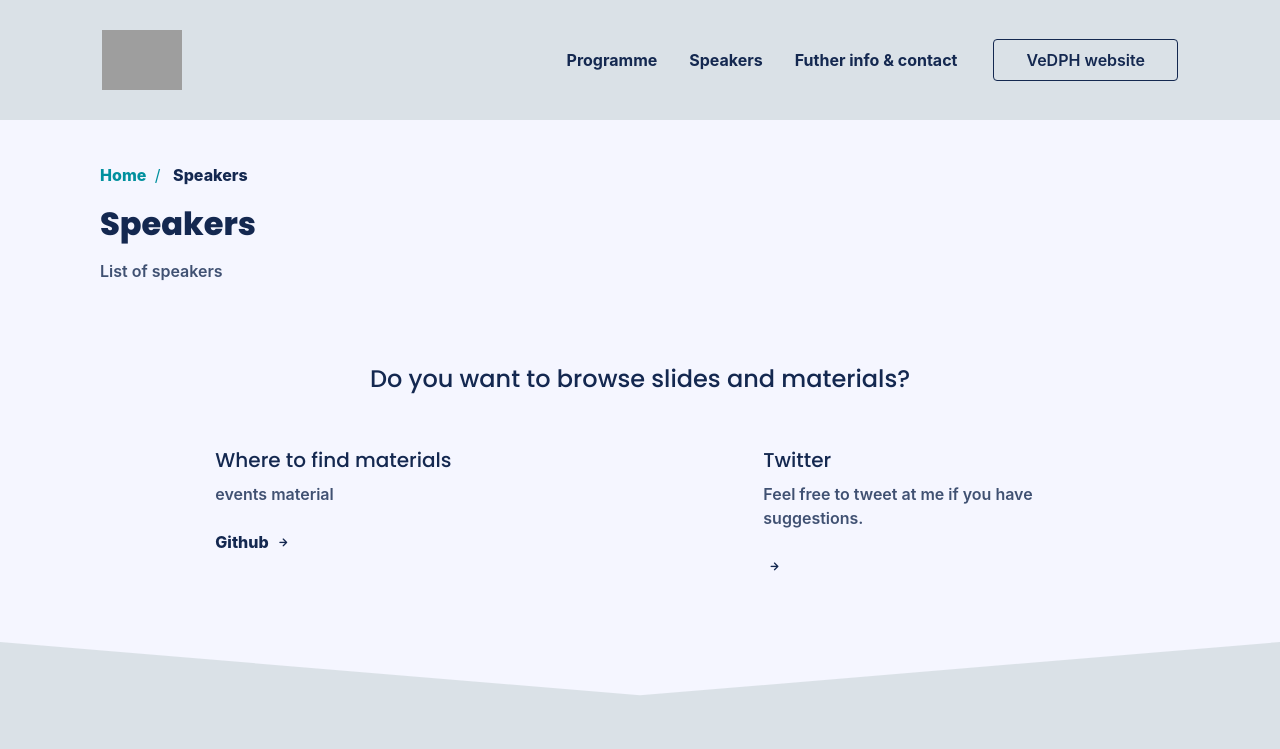
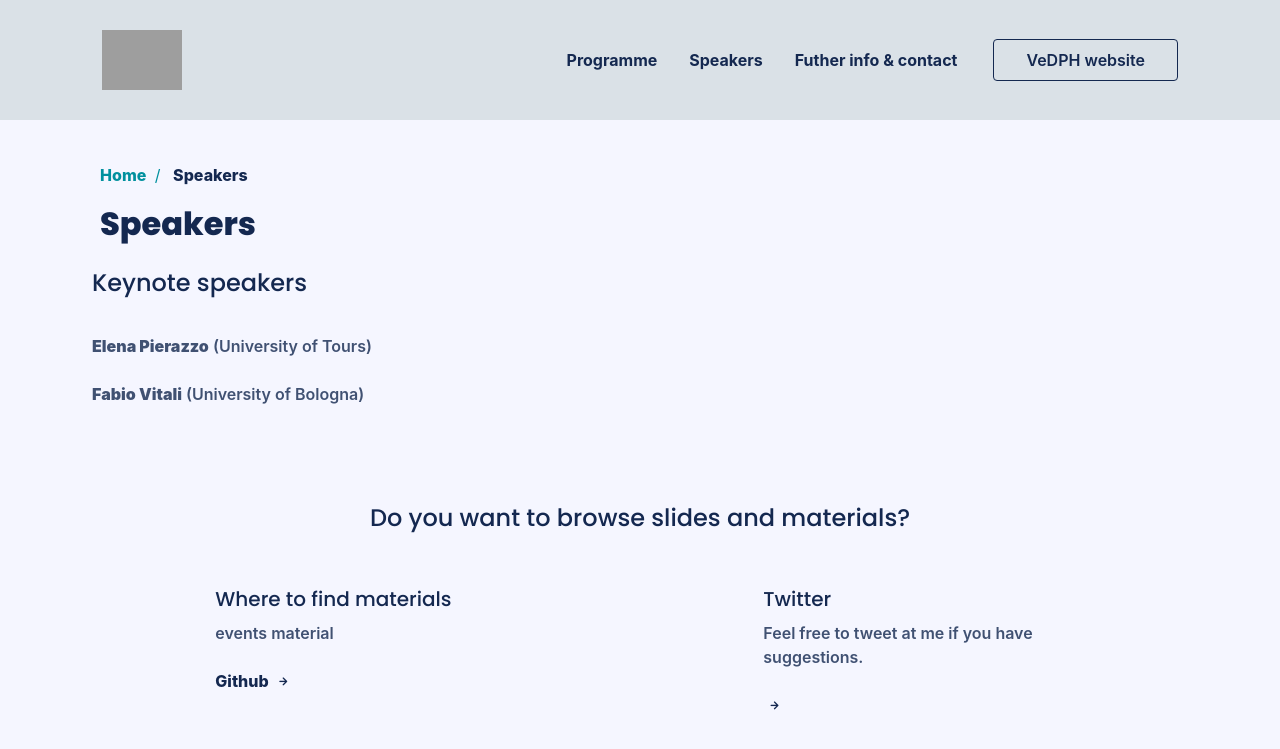
Before and after one commit to vedph/summercamp, a Jekyll site: the page built from speakers.html, in a window 1280 px wide, cut to the strip 0-756 px from the top of the page. Shown: the top 749 px of the strip. Built offline with Jekyll 4.4.1, drawn with Linux system fonts in a browser that asks for light colours; nearby versions of some CDN libraries; some web fonts are replaced; grey boxes are pictures that could not be loaded.

Commit message:
speakers

```diff
--- a/_data/category_list.yml
+++ b/_data/category_list.yml
@@ -6,7 +6,7 @@ programme:
   description: General schedule
 speakers:
   name: Speakers
-  description: List of speakers
+  description:
 infocontacts:
   name: Futher info & contact
   description: For futher information, please contact vedph [@] unive.it
--- a/speakers.html
+++ b/speakers.html
@@ -2,3 +2,10 @@
 layout: category
 category: speakers
 ---
+<div>
+<h4>Keynote speakers</h4>
+<br>
+<p><strong>Elena Pierazzo</strong> (University of Tours)</p>
+
+<p><strong>Fabio Vitali</strong> (University of Bologna)</p>
+</div>
```
